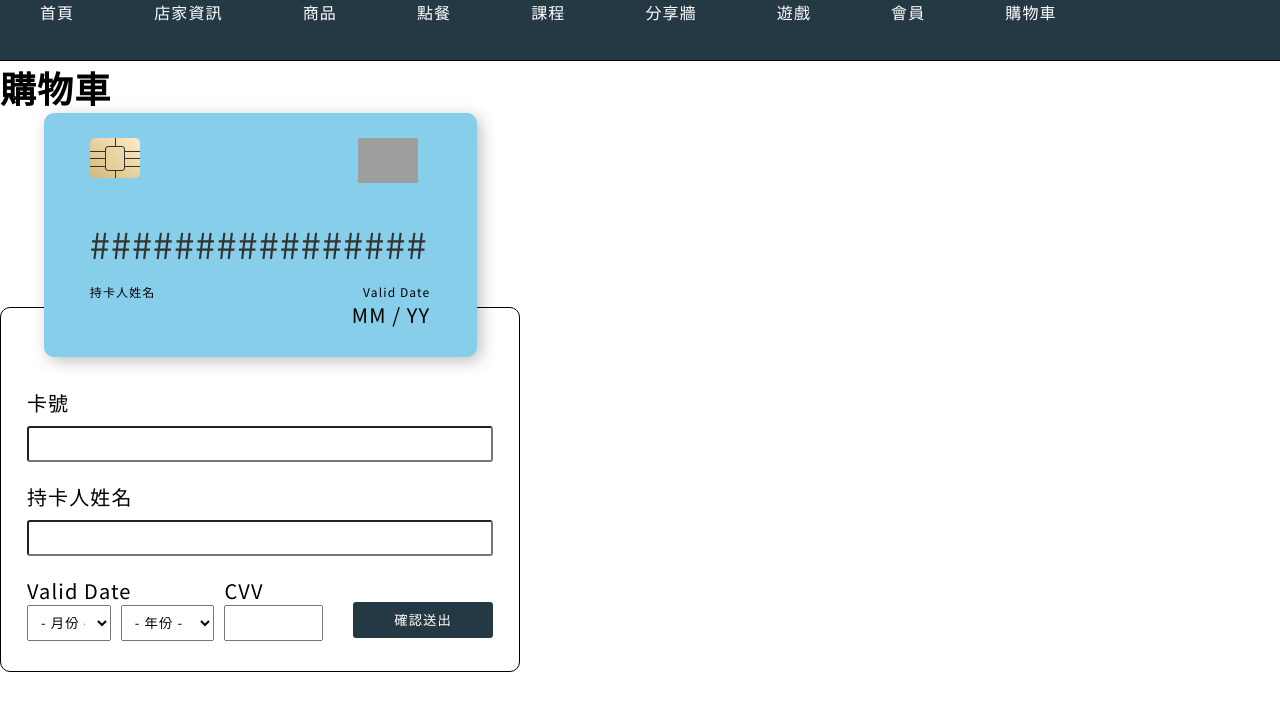
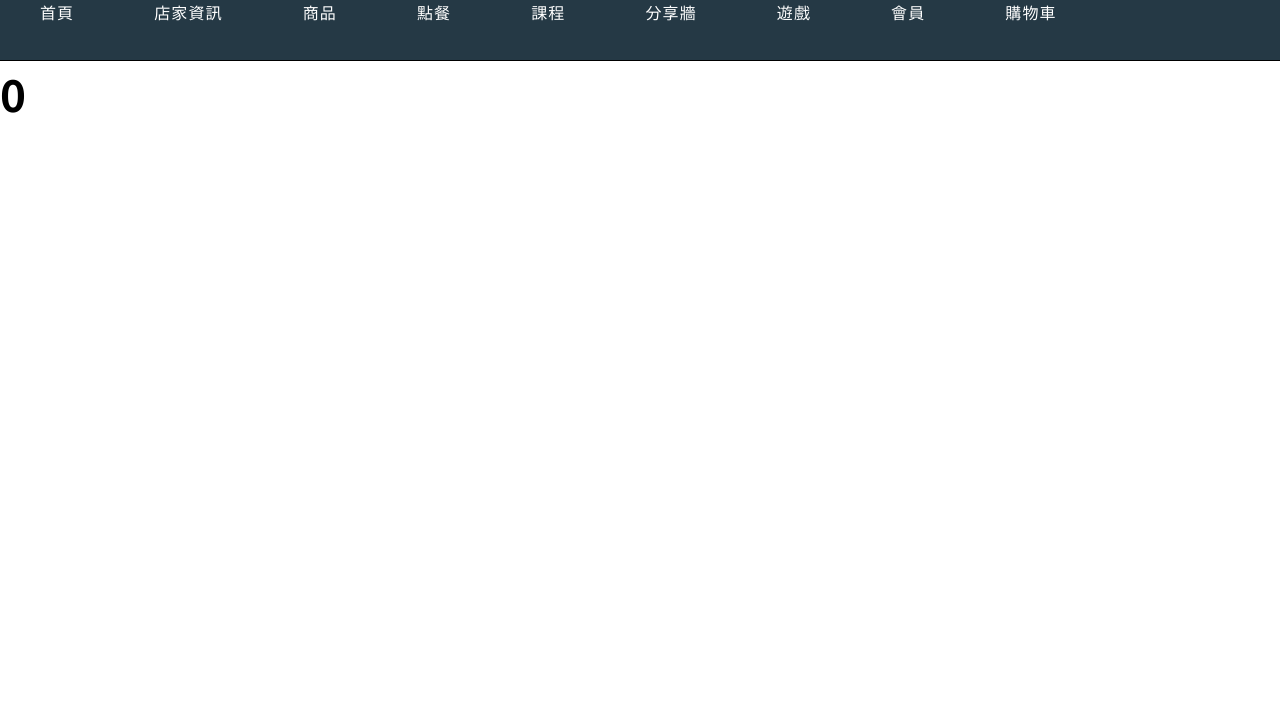
Before and after one commit to hunter850/coffee_react, a React (Create React App) app: page /cart in a window 1280 px wide. Shown: the top 710 px of the page. Built offline with nearby package versions, Linux system fonts and the light colour scheme; grey boxes are pictures that could not be loaded.

Commit message:
create SuperProvider to check break or not

```diff
--- a/src/App.js
+++ b/src/App.js
@@ -15,9 +15,11 @@ import Coupon from "./routes/game/Coupon";
 import Getcoupon from "./routes/game/Getcoupon";
 import Getpoint from "./routes/game/Getpoint";
 import Store from "./routes/store/Store";
+import SuperProvider from "./Contexts/SuperProvider";
 
 const App = () => {
     const el = (
+        <SuperProvider>
             <BrowserRouter>
                 <Routes>
                     <Route exact={true} path="/" element={<FrontPage />} />
@@ -41,6 +43,7 @@ const App = () => {
                     <Route path="/getpoint" element={<Getpoint />} />
                 </Routes>
             </BrowserRouter>
+        </SuperProvider>
     );
 
     return el;
--- /dev/null
+++ b/src/Contexts/SuperProvider.jsx
@@ -0,0 +1,34 @@
+import React, { useEffect, useState, useContext } from "react";
+
+const BreakContext = React.createContext();
+export function useStyleChange() {
+    return useContext(BreakContext);
+}
+function SuperProvider({ children }) {
+    const [breakPoint, setBreakPoint] = useState(0);
+    // const checkWidth = useCallback(() => {
+    //     if (window.innerWidth <= 375) {
+    //         setBreakPoint(1);
+    //     } else {
+    //         setBreakPoint(0);
+    //     }
+    // }, []);
+    useEffect(() => {
+        function checkWidth() {
+            if (window.innerWidth <= 375) {
+                setBreakPoint(1);
+            } else {
+                setBreakPoint(0);
+            }
+        }
+        window.addEventListener("resize", checkWidth);
+        return () => window.removeEventListener("resize", checkWidth);
+    }, []);
+    return (
+        <BreakContext.Provider value={breakPoint}>
+            {children}
+        </BreakContext.Provider>
+    );
+}
+
+export default SuperProvider;
--- a/src/routes/cart/Cart.js
+++ b/src/routes/cart/Cart.js
@@ -1,35 +1,14 @@
-import { Fragment, useState, useCallback } from "react";
+import { Fragment } from "react";
 import NavBar from "../../component/NavBar";
-import Creditcard from "../../component/Creditcard/Creditcard";
+import { useStyleChange } from "../../Contexts/SuperProvider";
 
 function Cart() {
-    const [cardNumber, setCardNumber] = useState("");
-    const [cardName, setCardName] = useState("");
-    const [cardMonth, setCardMonth] = useState("");
-    const [cardYear, setCardYear] = useState("");
-    const [cardCvv, setCardCvv] = useState("");
-    const cardSubmitHandler = useCallback((event) => {
-        console.log(event);
-        event.preventDefault();
-    }, []);
+    const nowStyle = useStyleChange();
 
     return (
         <Fragment>
             <NavBar />
-            <h2>購物車</h2>
-            <Creditcard
-                cardNumber={cardNumber}
-                setCardNumber={setCardNumber}
-                cardName={cardName}
-                setCardName={setCardName}
-                cardMonth={cardMonth}
-                setCardMonth={setCardMonth}
-                cardYear={cardYear}
-                setCardYear={setCardYear}
-                cardCvv={cardCvv}
-                setCardCvv={setCardCvv}
-                cardSubmitHandler={cardSubmitHandler}
-            />
+            <h1>{nowStyle}</h1>
         </Fragment>
     );
 }
```
Lines whose indentation alone changed are shown as unchanged.
